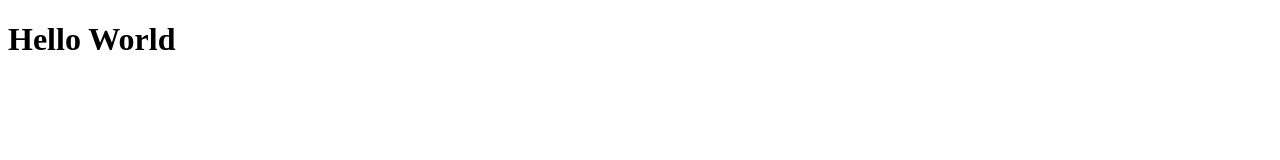
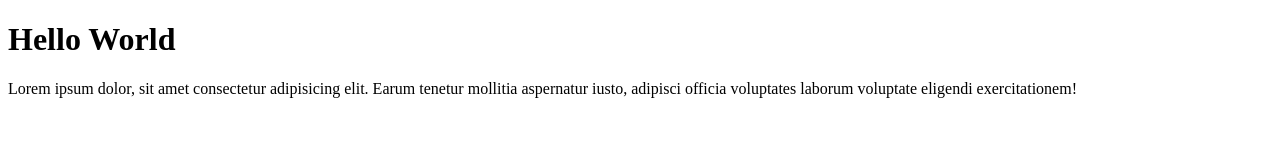
Before and after one commit to IlhamWidodo/git-test, a plain HTML site: page index.html in a window 1280 px wide. Drawn offline with Linux system fonts and the light colour scheme.

Commit message:
Menambahkan paragraph

```diff
--- a/index.html
+++ b/index.html
@@ -1,11 +1,16 @@
 <!DOCTYPE html>
 <html lang="en">
-<head>
-    <meta charset="UTF-8">
-    <meta name="viewport" content="width=device-width, initial-scale=1.0">
+  <head>
+    <meta charset="UTF-8" />
+    <meta name="viewport" content="width=device-width, initial-scale=1.0" />
     <title>Coba Git Remote</title>
-</head>
-<body>
+  </head>
+  <body>
     <h1>Hello World</h1>
-</body>
+    <p>
+      Lorem ipsum dolor, sit amet consectetur adipisicing elit. Earum tenetur
+      mollitia aspernatur iusto, adipisci officia voluptates laborum voluptate
+      eligendi exercitationem!
+    </p>
+  </body>
 </html>
```
